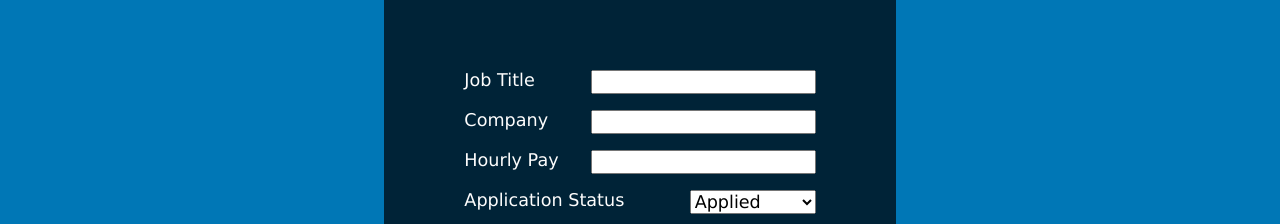
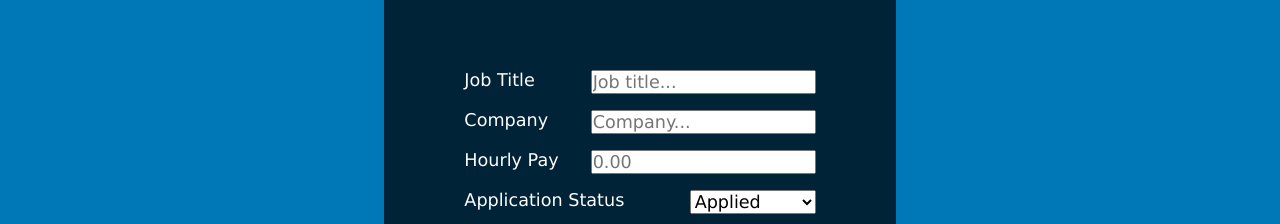
Before and after one commit to KateSebring/Codify, a React app in the folder frontend/: page /newApplication in a window 1280 px wide. Shown: the part 350-574 px from the top of the page. Built offline with nearby package versions, Linux system fonts and the light colour scheme; the HTML template or start-up script is replaced by a standard one.

Commit message:
Add placeholder text

```diff
--- a/frontend/src/css/JobAppSubmission.css
+++ b/frontend/src/css/JobAppSubmission.css
@@ -29,10 +29,12 @@
     justify-content: space-between;
 }
 
-input, label, select {
+input, label, select, option {
     font-family: 'Lucida Sans';
     font-size: 1.1rem;
 }
+
+
 
 .submit-form {
     border: none;
--- a/frontend/src/pages/JobAppSubmission.jsx
+++ b/frontend/src/pages/JobAppSubmission.jsx
@@ -12,17 +12,17 @@ function JobAppSubmission() {
                     <form class='job-app-form'>
                         <div className='form-option'>
                             <label for='job-title'>Job Title</label>
-                            <input type='text' id='job-title' name='job-title'></input>
+                            <input type='text' id='job-title' name='job-title' placeholder='Job title...'></input>
                         </div>
 
                         <div className='form-option'>
                             <label for='company'>Company</label>
-                            <input type='text' id='company' name='company'></input>
+                            <input type='text' id='company' name='company' placeholder='Company...'></input>
                         </div>
 
                         <div className='form-option'>
                         <label for='hourly-pay'>Hourly Pay</label>
-                        <input type='text' id='hourly-pay' name='hourly-pay'></input>
+                        <input type='text' id='hourly-pay' name='hourly-pay' placeholder='0.00'></input>
                         </div>
 
                         <div className='form-option'>
```
